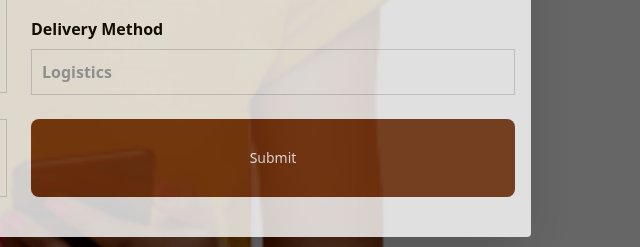
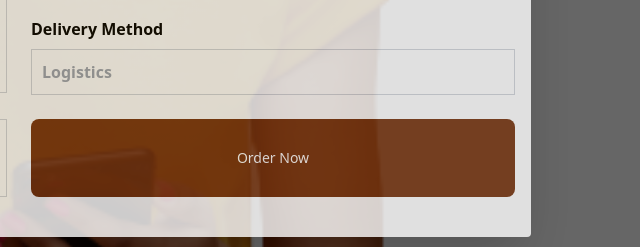
Before and after one commit to yongeazi143/yakasonshoes, a website: page build/order.html in a window 1280 px wide. Shown: the part 783-1030 px from the top of the page, 621-1261 px from the left. Drawn offline with nearby package versions, Linux system fonts and the light colour scheme.

Commit message:
Update order.html

```diff
--- a/build/order.html
+++ b/build/order.html
@@ -312,7 +312,7 @@
             </div>
             <button type="submit"
                class="text-white bg-amber-900 hover:bg-amber-800 focus:ring-4 focus:outline-none focus:ring-amber-300 font-medium rounded-lg text-sm w-full sm:w-auto px-5 py-2.5 text-center">
-               Submit
+               Order Now
             </button>
       </form>
    </section>
```
